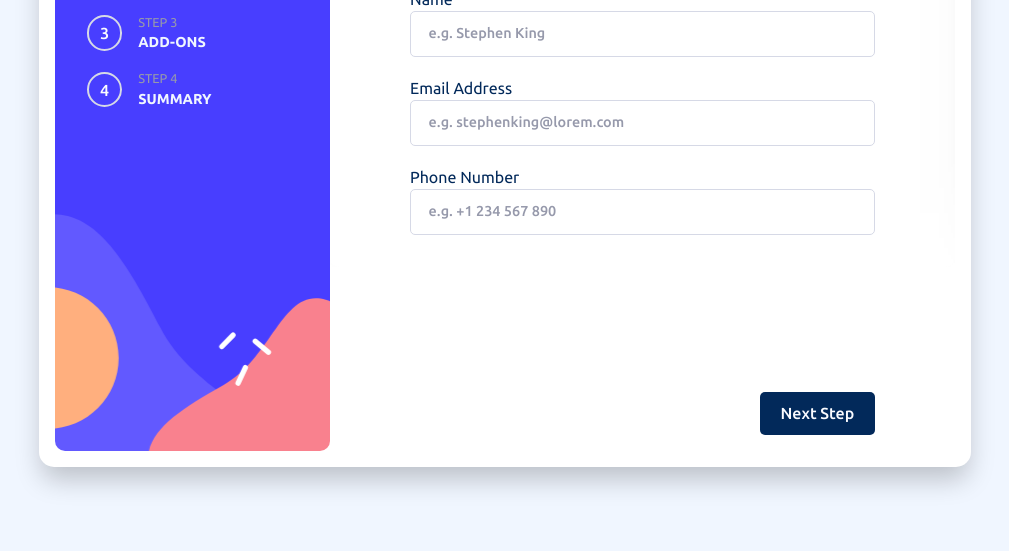
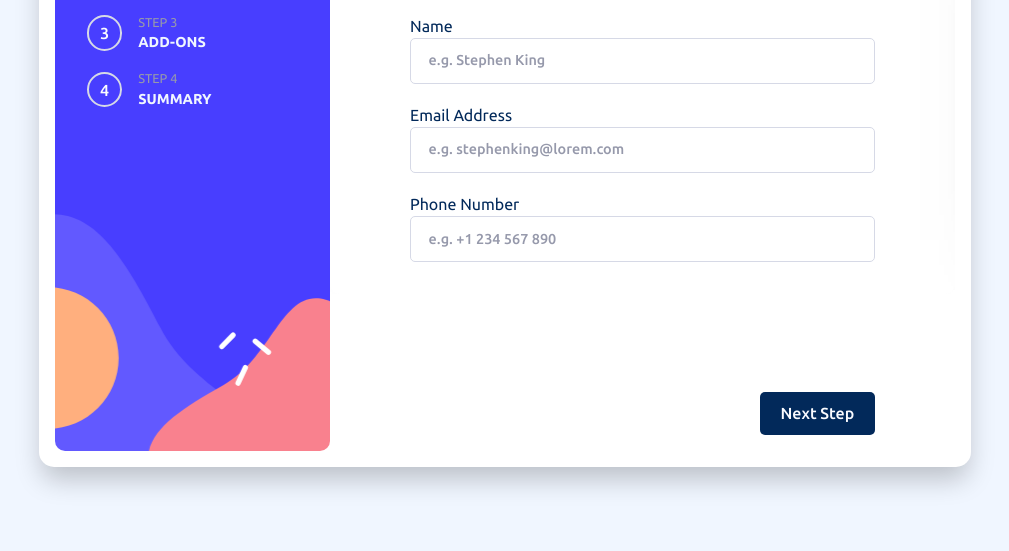
Before and after one commit to Xjanus12x/multi-step-form-main, a plain HTML site: page src/index.html in a window 1280 px wide. Shown: the part 249-800 px from the top of the page, without its empty margins (135-1144 px from the left). Drawn offline with Linux system fonts and the light colour scheme.

Commit message:
"wrapper alignment adjusted to center"

```diff
--- a/src/CSS/styles.css
+++ b/src/CSS/styles.css
@@ -455,7 +455,7 @@ input[type="checkbox"]#plan_type {
   }
   .wrapper {
     padding: 0;
-    align-self: start;
+    align-self: center;
   }
   .form {
     padding: 2rem 5rem;
```
